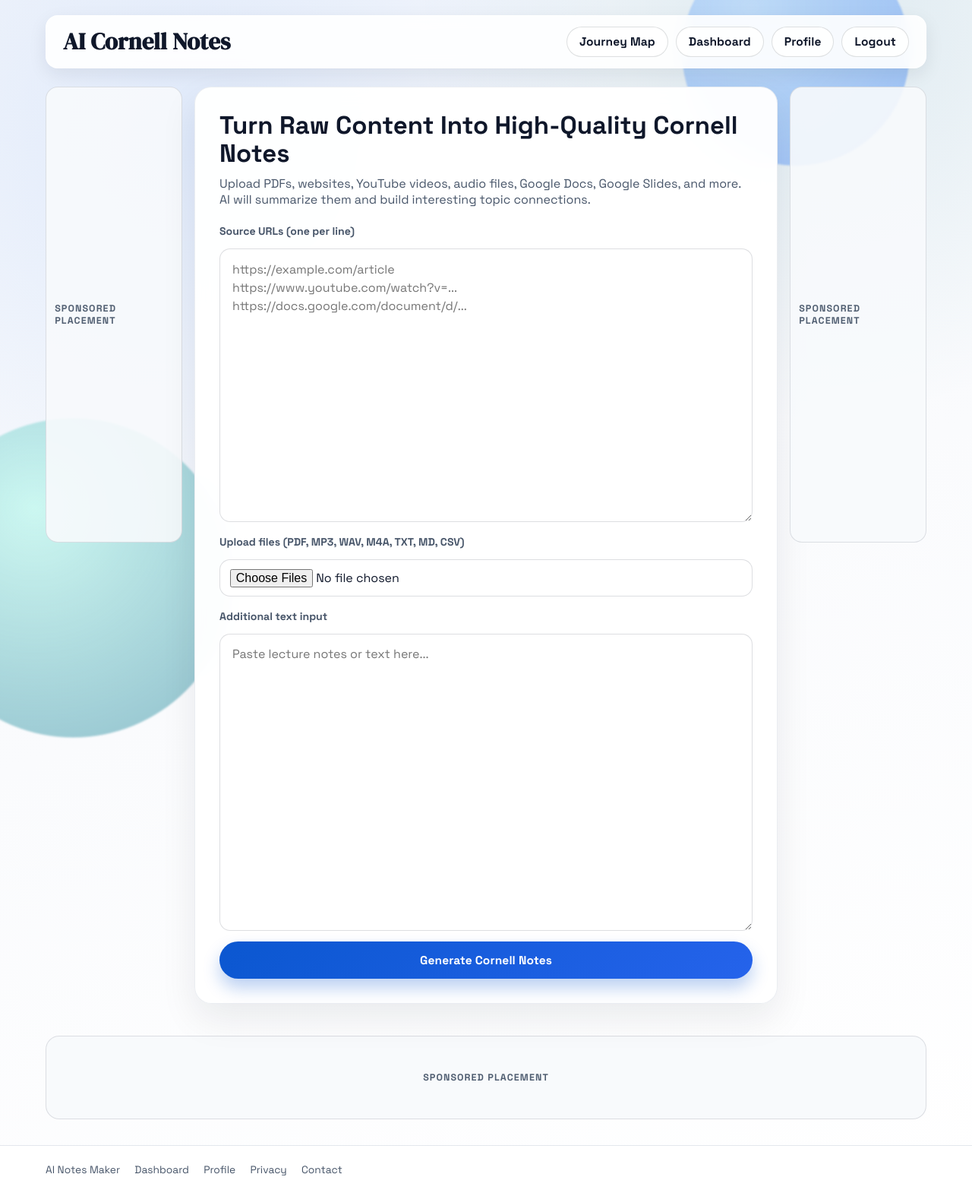
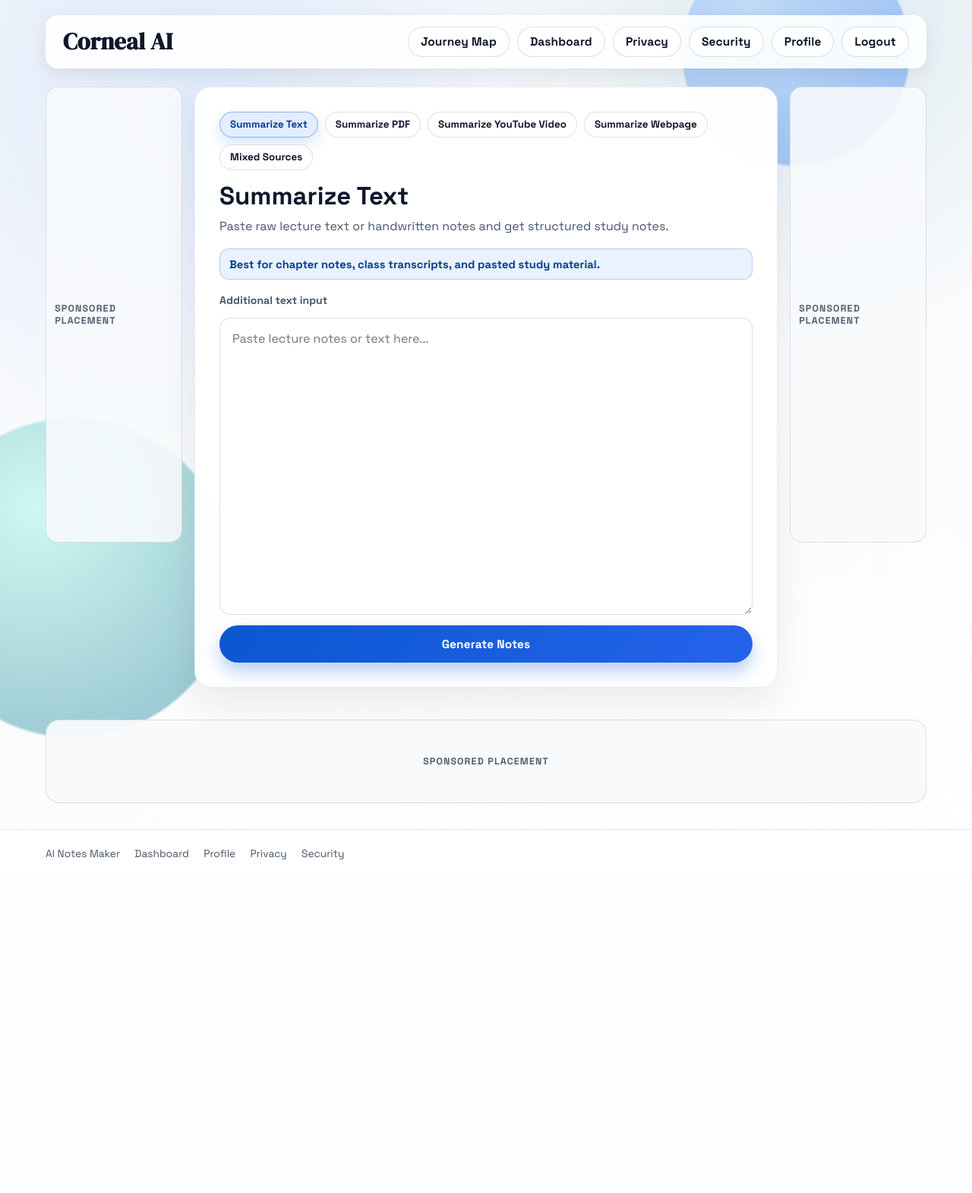
Before and after one commit to gtmcoding-source/Corneal-AI, a Flask app: page /app in a window 1280 px wide. Shown: the whole page at 76% size. After the commit the page ends 1131 px from the top, so only its background shows below. Run offline with Flask 3, Linux system fonts and the light colour scheme; a user stored in the database is signed in.

Commit message:
Auth0 integration

```diff
--- a/app.py
+++ b/app.py
@@ -1,6 +1,8 @@
 from functools import wraps
+from urllib.parse import urlencode, quote_plus
 
 from flask import Flask, render_template, request, redirect, url_for, session, send_file
+from authlib.integrations.flask_client import OAuth
 from sqlalchemy import inspect, or_, text
 from werkzeug.security import generate_password_hash, check_password_hash
 from config import Config
@@ -11,6 +13,7 @@ from utils.source_ingestion import build_source_bundle
 
 app = Flask(__name__)
 app.config.from_object(Config)
+oauth = OAuth(app)
 
 # Initialize database with app context
 db.init_app(app)
@@ -25,15 +28,68 @@ with app.app_context():
             connection.execute(text("ALTER TABLE user ADD COLUMN email VARCHAR(120)"))
         if "mobile" not in columns:
             connection.execute(text("ALTER TABLE user ADD COLUMN mobile VARCHAR(20)"))
+        if "auth0_sub" not in columns:
+            connection.execute(text("ALTER TABLE user ADD COLUMN auth0_sub VARCHAR(255)"))
         connection.execute(text("CREATE UNIQUE INDEX IF NOT EXISTS ix_user_email_unique ON user(email)"))
         connection.execute(text("CREATE UNIQUE INDEX IF NOT EXISTS ix_user_mobile_unique ON user(mobile)"))
+        connection.execute(text("CREATE UNIQUE INDEX IF NOT EXISTS ix_user_auth0_sub_unique ON user(auth0_sub)"))
+
+if Config.AUTH0_DOMAIN and Config.AUTH0_CLIENT_ID and Config.AUTH0_CLIENT_SECRET:
+    oauth.register(
+        "auth0",
+        client_id=Config.AUTH0_CLIENT_ID,
+        client_secret=Config.AUTH0_CLIENT_SECRET,
+        client_kwargs={"scope": "openid profile email"},
+        server_metadata_url=f"https://{Config.AUTH0_DOMAIN}/.well-known/openid-configuration",
+    )
 
 # ==============================
 # Helpers
 # ==============================
 
+MODE_CONFIG = {
+    "text": {
+        "title": "Summarize Text",
+        "subtitle": "Paste raw lecture text or handwritten notes and get structured study notes.",
+        "tip": "Best for chapter notes, class transcripts, and pasted study material."
+    },
+    "pdf": {
+        "title": "Summarize PDF",
+        "subtitle": "Upload one or more PDF files to generate connected study notes.",
+        "tip": "Upload clean PDFs for better extraction quality."
+    },
+    "youtube": {
+        "title": "Summarize YouTube Video",
+        "subtitle": "Paste YouTube links and generate transcript-based revision notes.",
+        "tip": "Use full YouTube URLs for accurate transcript fetching."
+    },
+    "webpage": {
+        "title": "Summarize Webpage",
+        "subtitle": "Paste article or blog links and convert them into concise notes.",
+        "tip": "Provide one URL per line for multiple article synthesis."
+    },
+    "multi": {
+        "title": "Summarize Mixed Sources",
+        "subtitle": "Combine text, URLs, PDFs, and audio for unified notes with topic connections.",
+        "tip": "Use mixed mode when you want one final summary across different source types."
+    }
+}
+
 def normalize_mobile(value):
     return "".join(char for char in value if char.isdigit())
+
+
+def build_unique_username(seed):
+    raw = (seed or "").strip().lower()
+    safe = "".join(ch for ch in raw if ch.isalnum() or ch in {"_", "."})
+    base = safe[:100] or "user"
+    candidate = base
+    counter = 1
+    while User.query.filter_by(username=candidate).first():
+        suffix = str(counter)
+        candidate = f"{base[:max(1, 100 - len(suffix) - 1)]}_{suffix}"
+        counter += 1
+    return candidate
 
 def login_required(view_func):
     @wraps(view_func)
@@ -42,6 +98,23 @@ def login_required(view_func):
             return redirect(url_for("login"))
         return view_func(*args, **kwargs)
     return wrapped_view
+
+
+def _resolve_mode(raw_mode):
+    mode = (raw_mode or "").strip().lower()
+    return mode if mode in MODE_CONFIG else "text"
+
+
+def _render_generator(mode, error=None):
+    active_mode = _resolve_mode(mode)
+    return render_template(
+        "index.html",
+        active_mode=active_mode,
+        mode_title=MODE_CONFIG[active_mode]["title"],
+        mode_subtitle=MODE_CONFIG[active_mode]["subtitle"],
+        mode_tip=MODE_CONFIG[active_mode]["tip"],
+        error=error
+    )
 
 # ==============================
 # Routes
@@ -58,20 +131,31 @@ def journey():
 @app.route("/app")
 @login_required
 def home():
-    mode = request.args.get("mode", "").strip().lower()
-    mode_tips = {
-        "pdf": "Upload one or more PDF files to generate connected Cornell notes.",
-        "website": "Paste one or more website URLs (one per line) for multi-source summarization.",
-        "youtube": "Paste YouTube URLs to summarize transcripts and connect key concepts."
-    }
-    mode_tip = mode_tips.get(mode, "")
-    return render_template("index.html", mode=mode, mode_tip=mode_tip)
+    return _render_generator("text")
+
+
+@app.route("/app/<mode>")
+@login_required
+def generator_page(mode):
+    return _render_generator(mode)
 
 @app.route("/dashboard")
 @login_required
 def dashboard():
     note_count = Notes.query.filter_by(user_id=session["user_id"]).count()
     return render_template("dashboard.html", note_count=note_count)
+
+
+@app.route("/privacy")
+@login_required
+def privacy():
+    return render_template("privacy.html")
+
+
+@app.route("/security")
+@login_required
+def security():
+    return render_template("security.html")
 
 @app.route("/about")
 def about():
@@ -155,33 +239,103 @@ def login():
 @app.route("/login/oauth/<provider>")
 def oauth_login(provider):
     provider_key = provider.strip().lower()
-    if provider_key not in {"github", "google"}:
-        return render_template("login.html", error="Requested login provider is not available."), 404
-    return render_template("login.html", error=f"{provider_key.title()} login is not configured yet."), 501
+    if provider_key == "auth0":
+        return redirect(url_for("auth0_login"))
+    return render_template("login.html", error="Requested login provider is not available."), 404
+
+
+@app.route("/login/auth0")
+def auth0_login():
+    if not getattr(oauth, "auth0", None):
+        return render_template("login.html", error="Auth0 is not configured."), 500
+    return oauth.auth0.authorize_redirect(
+        redirect_uri=url_for("auth0_callback", _external=True)
+    )
+
+
+@app.route("/callback")
+def auth0_callback():
+    if not getattr(oauth, "auth0", None):
+        return render_template("login.html", error="Auth0 is not configured."), 500
+    try:
+        token = oauth.auth0.authorize_access_token()
+    except Exception as exc:
+        return render_template("login.html", error=f"Auth0 login failed: {exc}"), 401
+
+    user_info = token.get("userinfo", {}) if token else {}
+    auth0_sub = (user_info.get("sub") or "").strip()
+    if not auth0_sub:
+        return render_template("login.html", error="Auth0 did not return a user id."), 401
+
+    email = (user_info.get("email") or "").strip().lower() or None
+    display_name = (user_info.get("nickname") or user_info.get("name") or "").strip()
+
+    user = User.query.filter_by(auth0_sub=auth0_sub).first()
+    if not user and email:
+        user = User.query.filter_by(email=email).first()
+        if user:
+            user.auth0_sub = auth0_sub
+            if not user.username:
+                user.username = build_unique_username(display_name or email.split("@")[0])
+
+    if not user:
+        username_seed = display_name or (email.split("@")[0] if email else auth0_sub.split("|")[-1])
+        user = User(
+            username=build_unique_username(username_seed),
+            email=email,
+            auth0_sub=auth0_sub,
+            password=generate_password_hash(auth0_sub, method="pbkdf2:sha256")
+        )
+        db.session.add(user)
+
+    db.session.commit()
+
+    session.clear()
+    session["user_id"] = user.id
+    session["auth0_sub"] = auth0_sub
+    return redirect(url_for("home"))
 
 @app.route("/logout")
 @login_required
 def logout():
     session.clear()
+    if Config.AUTH0_DOMAIN and Config.AUTH0_CLIENT_ID:
+        params = {
+            "returnTo": url_for("landing", _external=True),
+            "client_id": Config.AUTH0_CLIENT_ID,
+        }
+        return redirect(f"https://{Config.AUTH0_DOMAIN}/v2/logout?{urlencode(params, quote_via=quote_plus)}")
     return redirect(url_for("login"))
 
 @app.route("/generate", methods=["POST"])
 @login_required
 def generate():
+    mode = _resolve_mode(request.form.get("mode", "text"))
     content = request.form.get("content", "").strip()
     urls_blob = request.form.get("source_urls", "").strip()
     source_urls = [line.strip() for line in urls_blob.splitlines() if line.strip()]
     source_files = request.files.getlist("source_files")
 
+    if mode == "text" and not content:
+        return _render_generator(mode, error="Add text content for text summarization."), 400
+    if mode == "pdf" and not any(file and file.filename for file in source_files):
+        return _render_generator(mode, error="Upload at least one PDF file."), 400
+    if mode == "pdf":
+        non_pdf_files = [
+            file.filename for file in source_files
+            if file and file.filename and not file.filename.lower().endswith(".pdf")
+        ]
+        if non_pdf_files:
+            return _render_generator(mode, error="Only PDF files are allowed in PDF mode."), 400
+    if mode in {"youtube", "webpage"} and not source_urls:
+        return _render_generator(mode, error="Paste at least one URL for this summarization mode."), 400
+
     source_text, source_labels, source_errors = build_source_bundle(content, source_urls, source_files)
     if not source_text:
-        return render_template(
-            "index.html",
-            error="Add at least one source (text, URL, PDF, or audio) to generate notes."
-        ), 400
+        return _render_generator(mode, error="Add at least one valid source to generate notes."), 400
 
     # Call AI Helper
-    ai_response = generate_notes(source_text)
+    ai_response = generate_notes(source_text, mode=mode)
 
     if source_errors:
         ai_response = (
@@ -213,7 +367,7 @@ def download_note(note_id):
     return send_file(
         pdf_buffer,
         as_attachment=True,
-        download_name=f"Cornell_Notes_{note_id}.pdf",
+        download_name=f"Study_Notes_{note_id}.pdf",
         mimetype="application/pdf"
     )
 
--- a/database/models.py
+++ b/database/models.py
@@ -8,6 +8,7 @@ class User(db.Model):
     username = db.Column(db.String(100), unique=True, nullable=False)
     email = db.Column(db.String(120), unique=True, nullable=True)
     mobile = db.Column(db.String(20), unique=True, nullable=True)
+    auth0_sub = db.Column(db.String(255), unique=True, nullable=True)
     password = db.Column(db.String(200), nullable=False)
     created_at = db.Column(db.DateTime, default=datetime.utcnow)
     # Relationship to notes
--- a/requirements.txt
+++ b/requirements.txt
@@ -1,4 +1,5 @@
 Flask
+Authlib
 Flask-Mail
 itsdangerous
 openai
--- a/static/css/style.css
+++ b/static/css/style.css
@@ -457,6 +457,36 @@ p {
     max-width: 850px;
 }
 
+.mode-switcher {
+    display: flex;
+    flex-wrap: wrap;
+    gap: 0.55rem;
+    margin-bottom: 1rem;
+}
+
+.mode-pill {
+    text-decoration: none;
+    padding: 0.48rem 0.82rem;
+    border-radius: 999px;
+    border: 1px solid rgba(16, 33, 39, 0.14);
+    background: rgba(255, 255, 255, 0.78);
+    color: var(--ink);
+    font-size: 0.84rem;
+    font-weight: 700;
+    transition: transform 0.2s ease, box-shadow 0.2s ease, background-color 0.2s ease;
+}
+
+.mode-pill:hover {
+    transform: translateY(-1px);
+}
+
+.mode-pill-active {
+    background: rgba(219, 234, 254, 0.78);
+    border-color: rgba(11, 87, 208, 0.4);
+    color: var(--primary-2);
+    box-shadow: 0 8px 18px rgba(11, 87, 208, 0.16);
+}
+
 .subtitle {
     color: var(--muted);
     font-size: 1rem;
@@ -710,6 +740,24 @@ button:hover {
     }
 }
 
+.dashboard-grid {
+    margin-top: 1rem;
+    display: grid;
+    grid-template-columns: repeat(2, minmax(0, 1fr));
+    gap: 0.9rem;
+}
+
+.dashboard-card {
+    border: 1px solid rgba(16, 33, 39, 0.12);
+    border-radius: 14px;
+    background: rgba(255, 255, 255, 0.75);
+    padding: 1rem;
+}
+
+.dashboard-card .subtitle {
+    margin-bottom: 0.75rem;
+}
+
 @media (max-width: 760px) {
     .topbar {
         margin-top: 12px;
@@ -738,6 +786,7 @@ button:hover {
     }
 
     .landing-sections,
+    .dashboard-grid,
     .plans-grid,
     .steps-grid,
     .metrics-strip,
--- a/templates/index.html
+++ b/templates/index.html
@@ -3,17 +3,19 @@
 <head>
     <meta charset="UTF-8">
     <meta name="viewport" content="width=device-width, initial-scale=1.0">
-    <title>AI Notes Maker</title>
+    <title>Corneal AI - Generate Study Notes</title>
     <link rel="stylesheet" href="{{ url_for('static', filename='css/style.css') }}">
 </head>
 <body class="app-shell">
     <div class="bg-orb orb-a"></div>
     <div class="bg-orb orb-b"></div>
     <nav class="topbar">
-        <h1 class="brand">AI Cornell Notes</h1>
+        <h1 class="brand">Corneal AI </h1>
         <div class="top-actions">
             <a class="link-pill" href="{{ url_for('journey') }}">Journey Map</a>
             <a class="link-pill" href="{{ url_for('dashboard') }}">Dashboard</a>
+            <a class="link-pill" href="{{ url_for('privacy') }}">Privacy</a>
+            <a class="link-pill" href="{{ url_for('security') }}">Security</a>
             <a class="link-pill" href="{{ url_for('profile') }}">Profile</a>
             <a class="link-pill" href="{{ url_for('logout') }}">Logout</a>
         </div>
@@ -23,8 +25,16 @@
             <div class="ad-slot">Sponsored Placement</div>
         </aside>
         <section class="panel panel-editor">
-            <h2>Turn Raw Content Into High-Quality Cornell Notes</h2>
-            <p class="subtitle">Upload PDFs, websites, YouTube videos, audio files, Google Docs, Google Slides, and more. AI will summarize them and build interesting topic connections.</p>
+            <div class="mode-switcher">
+                <a class="mode-pill {% if active_mode == 'text' %}mode-pill-active{% endif %}" href="{{ url_for('home') }}">Summarize Text</a>
+                <a class="mode-pill {% if active_mode == 'pdf' %}mode-pill-active{% endif %}" href="{{ url_for('generator_page', mode='pdf') }}">Summarize PDF</a>
+                <a class="mode-pill {% if active_mode == 'youtube' %}mode-pill-active{% endif %}" href="{{ url_for('generator_page', mode='youtube') }}">Summarize YouTube Video</a>
+                <a class="mode-pill {% if active_mode == 'webpage' %}mode-pill-active{% endif %}" href="{{ url_for('generator_page', mode='webpage') }}">Summarize Webpage</a>
+                <a class="mode-pill {% if active_mode == 'multi' %}mode-pill-active{% endif %}" href="{{ url_for('generator_page', mode='multi') }}">Mixed Sources</a>
+            </div>
+
+            <h2>{{ mode_title }}</h2>
+            <p class="subtitle">{{ mode_subtitle }}</p>
         {% if mode_tip %}
             <p class="mode-tip">{{ mode_tip }}</p>
         {% endif %}
@@ -32,15 +42,23 @@
             <p class="error-message">{{ error }}</p>
         {% endif %}
             <form class="note-form" action="{{ url_for('generate') }}" method="POST" enctype="multipart/form-data">
+                <input type="hidden" name="mode" value="{{ active_mode }}">
+
+            {% if active_mode in ['youtube', 'webpage', 'multi'] %}
                 <label for="source_urls">Source URLs (one per line)</label>
-                <textarea id="source_urls" name="source_urls" rows="4" placeholder="https://example.com/article&#10;https://www.youtube.com/watch?v=...&#10;https://docs.google.com/document/d/..."></textarea>
+                <textarea id="source_urls" name="source_urls" rows="4" placeholder="{% if active_mode == 'youtube' %}https://www.youtube.com/watch?v=...{% elif active_mode == 'webpage' %}https://example.com/article{% else %}https://example.com/article&#10;https://www.youtube.com/watch?v=...&#10;https://docs.google.com/document/d/...{% endif %}"></textarea>
+            {% endif %}
 
-                <label for="source_files">Upload files (PDF, MP3, WAV, M4A, TXT, MD, CSV)</label>
-                <input id="source_files" type="file" name="source_files" multiple>
+            {% if active_mode in ['pdf', 'multi'] %}
+                <label for="source_files">{% if active_mode == 'pdf' %}Upload PDF files{% else %}Upload files (PDF, MP3, WAV, M4A, TXT, MD, CSV){% endif %}</label>
+                <input id="source_files" type="file" name="source_files" {% if active_mode == 'pdf' %}accept=".pdf"{% endif %} multiple>
+            {% endif %}
 
+            {% if active_mode in ['text', 'multi'] %}
                 <label for="content">Additional text input</label>
                 <textarea id="content" name="content" rows="15" placeholder="Paste lecture notes or text here..."></textarea>
-                <button type="submit">Generate Cornell Notes</button>
+            {% endif %}
+                <button type="submit">Generate Notes</button>
             </form>
         </section>
         <aside class="ad-rail ad-right" aria-label="Right advertisement slot">
@@ -58,7 +76,7 @@
             <p>Dashboard</p>
             <p>Profile</p>
             <p>Privacy</p>
-            <p>Contact</p>
+            <p>Security</p>
         </div>
     </footer>
 </body>
--- a/templates/journey.html
+++ b/templates/journey.html
@@ -27,17 +27,17 @@
         </section>
 
         <section class="panel journey-grid">
-            <a class="journey-card" href="{{ url_for('home', mode='pdf') }}">
+            <a class="journey-card" href="{{ url_for('generator_page', mode='pdf') }}">
                 <p class="journey-step">Step 1</p>
                 <h3>Summarize PDF</h3>
                 <p>Upload PDFs and generate structured Cornell notes.</p>
             </a>
-            <a class="journey-card" href="{{ url_for('home', mode='website') }}">
+            <a class="journey-card" href="{{ url_for('generator_page', mode='webpage') }}">
                 <p class="journey-step">Step 1</p>
                 <h3>Summarize Website</h3>
                 <p>Paste article URLs and extract key ideas quickly.</p>
             </a>
-            <a class="journey-card" href="{{ url_for('home', mode='youtube') }}">
+            <a class="journey-card" href="{{ url_for('generator_page', mode='youtube') }}">
                 <p class="journey-step">Step 1</p>
                 <h3>Summarize YouTube Video</h3>
                 <p>Use video links to generate transcript-based notes.</p>
--- a/templates/login.html
+++ b/templates/login.html
@@ -18,8 +18,7 @@
             {% endif %}
 
             <div class="oauth-row">
-                <a class="oauth-btn" href="{{ url_for('oauth_login', provider='github') }}">Continue with GitHub</a>
-                <a class="oauth-btn" href="{{ url_for('oauth_login', provider='google') }}">Continue with Google</a>
+                <a class="oauth-btn" href="{{ url_for('auth0_login') }}">Continue with Auth0</a>
             </div>
 
             <form class="auth-form" action="{{ url_for('login') }}" method="POST">
--- a/templates/profile.html
+++ b/templates/profile.html
@@ -14,6 +14,8 @@
         <div class="top-actions">
             <a class="link-pill" href="{{ url_for('dashboard') }}">Dashboard</a>
             <a class="link-pill" href="{{ url_for('home') }}">Generate</a>
+            <a class="link-pill" href="{{ url_for('privacy') }}">Privacy</a>
+            <a class="link-pill" href="{{ url_for('security') }}">Security</a>
             <a class="link-pill" href="{{ url_for('logout') }}">Logout</a>
         </div>
     </nav>
--- a/templates/result.html
+++ b/templates/result.html
@@ -14,6 +14,8 @@
         <div class="top-actions">
             <a class="link-pill" href="{{ url_for('journey') }}">Journey Map</a>
             <a class="link-pill" href="{{ url_for('dashboard') }}">Dashboard</a>
+            <a class="link-pill" href="{{ url_for('privacy') }}">Privacy</a>
+            <a class="link-pill" href="{{ url_for('security') }}">Security</a>
             <a class="link-pill" href="{{ url_for('home') }}">New Note</a>
             <a class="link-pill link-pill-primary" href="{{ url_for('download_note', note_id=note_id) }}">Download PDF</a>
         </div>
@@ -39,7 +41,7 @@
             <p>AI Notes Maker</p>
             <p>Results</p>
             <p>Download</p>
-            <p>Support</p>
+            <p>Security</p>
             <p>Contact</p>
         </div>
     </footer>
```
Also changed, not shown: config.py (+6 -1 lines), templates/dashboard.html (+15 -0 lines), templates/privacy.html (added, +43 -0 lines), templates/security.html (added, +44 -0 lines), utils/ai_handler.py (+38 -10 lines), utils/helpers.py (+67 -12 lines), instance/database.db.
